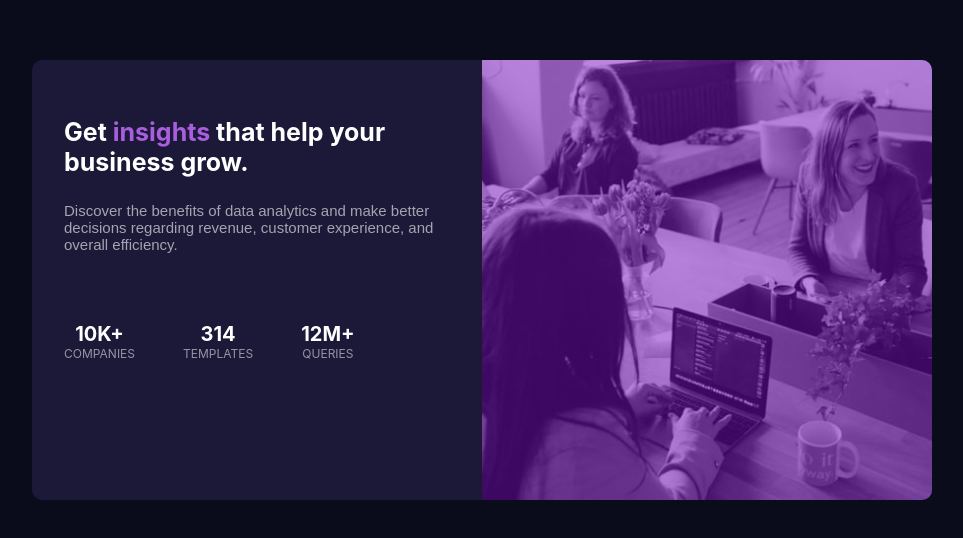
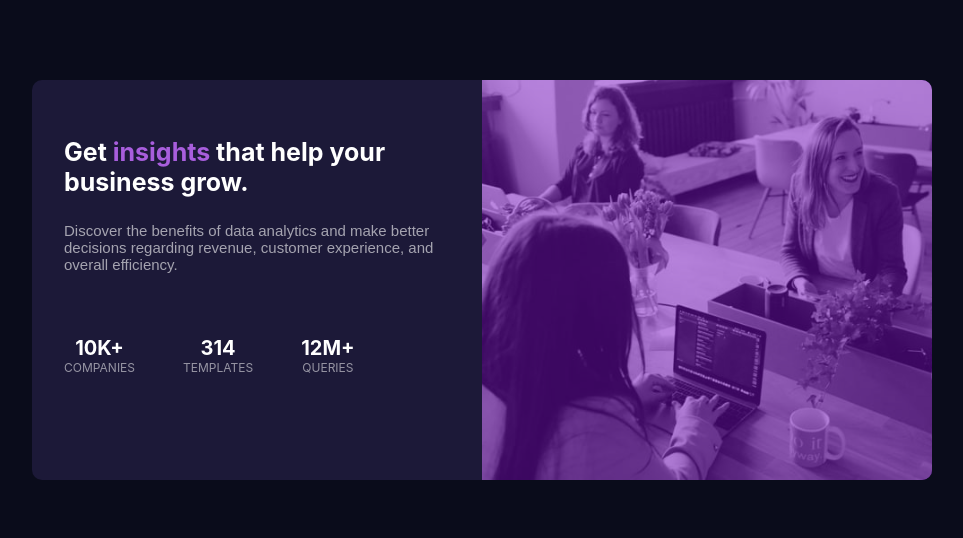
Before and after one commit to Jatinkapoor147/stats-page, a plain HTML site: page index.html in a window 1280 px wide. Shown: the part 120-658 px from the top of the page, without its empty margins (158-1121 px from the left). Drawn offline with Linux system fonts and the light colour scheme; a web font is replaced by a local one.

Commit message:
Update style.css

```diff
--- a/style.css
+++ b/style.css
@@ -137,7 +137,7 @@ li {
 
 @media (min-width:600px) {
     .wraper {
-        height: 55vh;
+        height: 50vh;
         flex-direction: row;
     }
 
```
